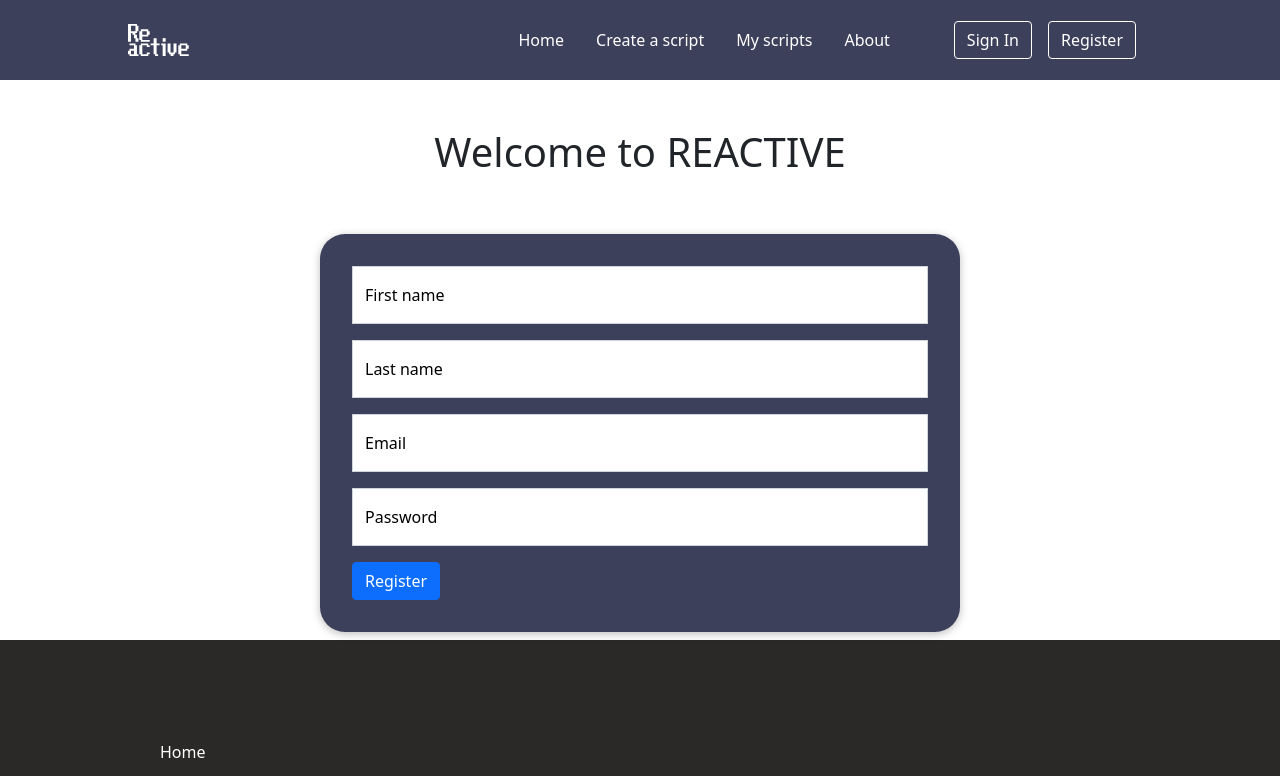
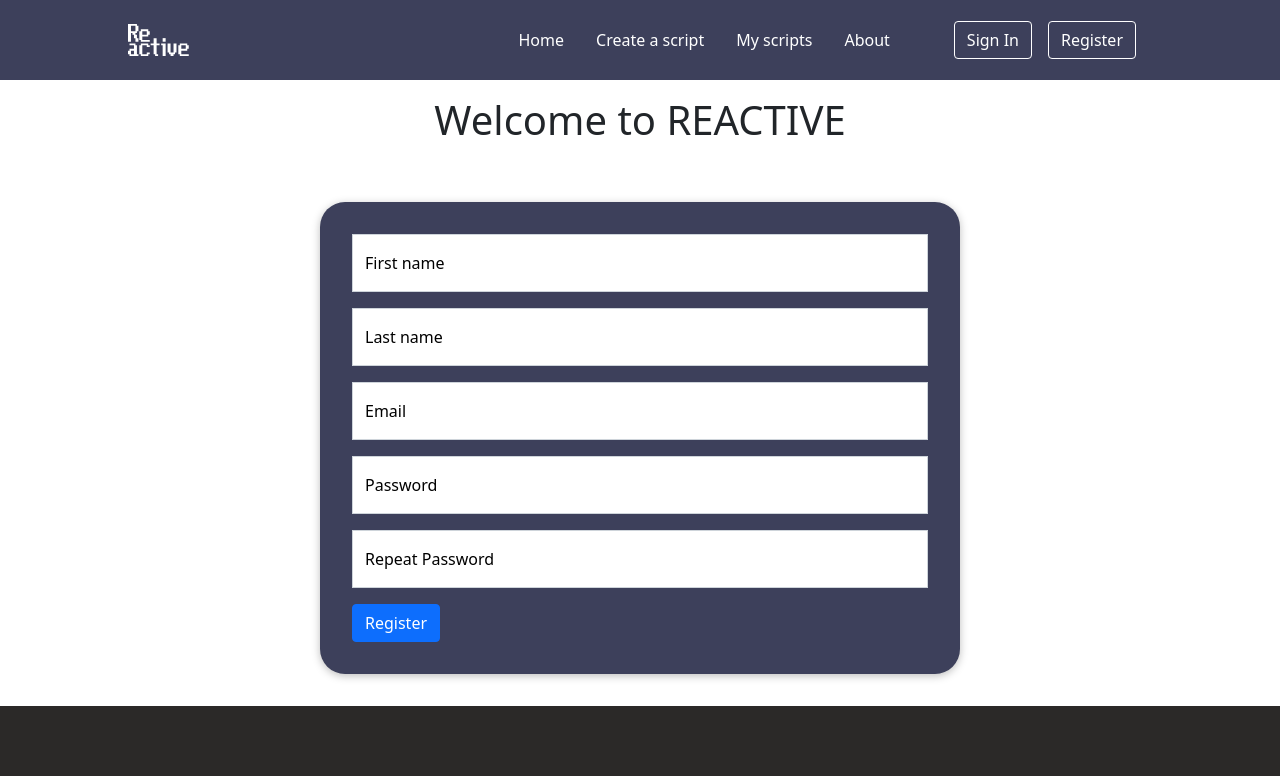
Before and after one commit to emkah4/reactive-web-app, a React (Create React App) app in the folder src/app/: page /register in a window 1280 px wide. Shown: the top 776 px of the page. Built offline with nearby package versions, Linux system fonts and the light colour scheme; no server answers.

Commit message:
Double password confirmation

```diff
--- a/src/app/src/components/Auth/Register.js
+++ b/src/app/src/components/Auth/Register.js
@@ -37,13 +37,14 @@ const Register = (props) => {
       l_name: "",
       email: "",
       password: "",
+      confirm_password: "",
     },
   });
   let navigate = useNavigate();
   const name = watch("f_name");
   const [loading, setLoading] = useState(false);
+  const [errorMessage, setErrorMessage] = useState("");
   const [error, setError] = useState(false);
-  const [errorMessage, setErrorMessage] = useState("");
   const [success, setSuccess] = useState(null);
 
   // Context for user context
@@ -144,7 +145,24 @@ const Register = (props) => {
               />
               <p>{errors.password?.message}</p>
             </FloatingLabel>
+            <FloatingLabel
+              controlId="floatingPassword2"
+              label="Repeat Password"
+            >
+              <Form.Control
+                type="password"
+                placeholder="Repeat Password"
+                {...register("confirm_password", {
+                  required: "This is a required field",
+                  validate: (value) =>
+                    watch("password") === value ||
+                    "The passwords do not match!",
+                })}
+              />
+              <p>{errors.confirm_password?.message}</p>
+            </FloatingLabel>
           </Form.Group>
+
           <Button className={styles.button} type="submit">
             Register
           </Button>
--- a/src/app/src/components/Auth/Register.module.css
+++ b/src/app/src/components/Auth/Register.module.css
@@ -2,7 +2,7 @@
   width: 50%;
   margin-left: 50%;
   transform: translate(-50%);
-  padding-top: 2em;
+  padding-bottom: 2em;
 }
 
 .card {
```
Also changed, not shown: 1 other file (tests, documents, lock files or other folders).
